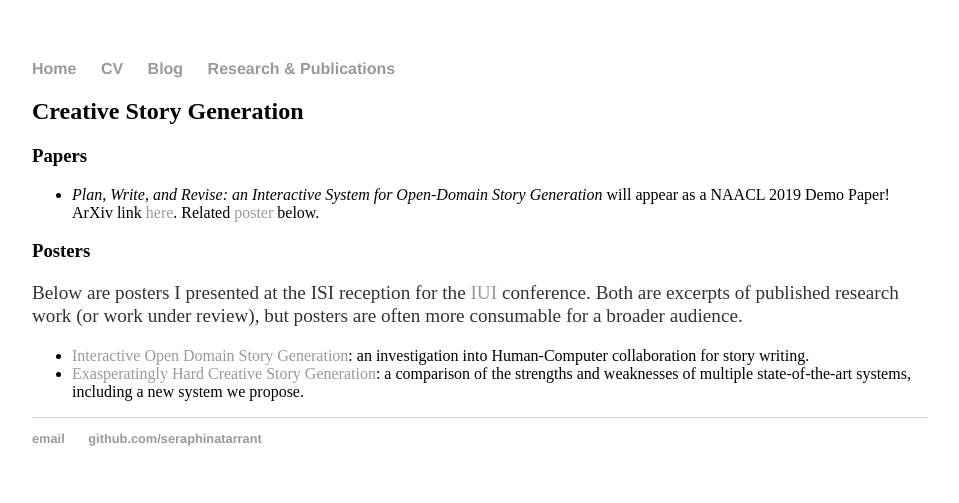
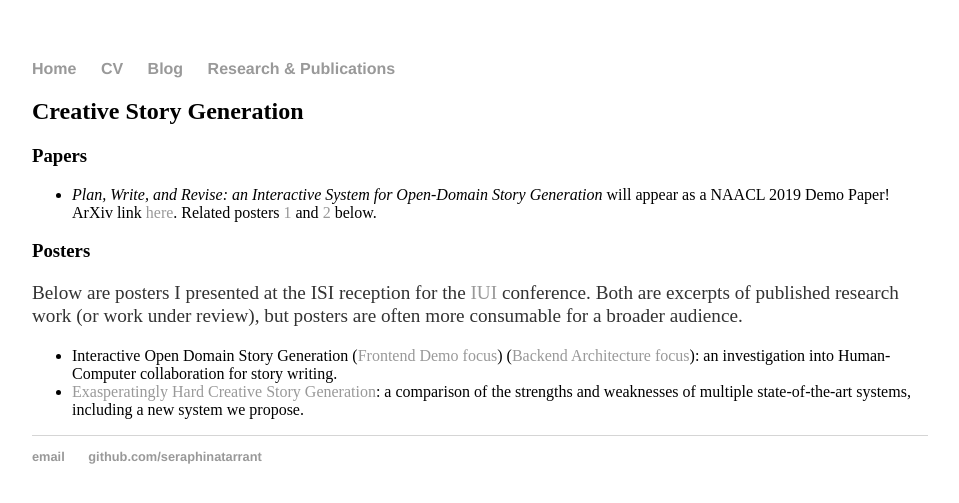
Before and after one commit to seraphinatarrant/seraphinatarrant.github.io, a Jekyll site: the page built from publications/index.html, in a window 1280 px wide. Shown: the top 503 px of the page, without its empty margins (160-1119 px from the left). Built offline with Jekyll 4.4.1, drawn with Linux system fonts in a browser that asks for light colours.

Commit message:
poster and figures updates

```diff
--- a/publications/index.html
+++ b/publications/index.html
@@ -8,7 +8,7 @@ title: About Me
     <ul>
         <li><i>Plan, Write, and Revise: an Interactive System for Open-Domain Story Generation</i>
         will appear as a NAACL 2019 Demo Paper! ArXiv link <a href="https://arxiv.org/abs/1904.02357">
-                here</a>. Related <a href="NAACL_work_2019_poster.pdf">poster</a> below.</li>
+                here</a>. Related posters <a href="NAACL_work_2019_poster_BE.pdf">1</a> and <a href="NAACL_work_2019_poster.pdf">2</a> below.</li>
     </ul>
 
     <h3>Posters</h3>
@@ -16,7 +16,9 @@ title: About Me
 		conference. Both are excerpts of published research work (or work under review), but posters are
 	often more consumable for a broader audience.</p>
 	<ul>
-		<li><a href="NAACL_work_2019_poster.pdf">Interactive Open Domain Story Generation</a>:
+		<li>Interactive Open Domain Story Generation
+			(<a href="NAACL_work_2019_poster.pdf">Frontend Demo focus</a>)
+			(<a href="NAACL_work_2019_poster_BE.pdf">Backend Architecture focus</a>):
 		an investigation into Human-Computer collaboration for story writing.</li>
 		<li><a href="ACL_work_2019_poster.pdf">Exasperatingly Hard Creative Story Generation</a>:
 		a comparison of the strengths and weaknesses of multiple state-of-the-art systems, including
```
Also changed, not shown: images/NAACL_results_tables.png, 2 other files.
